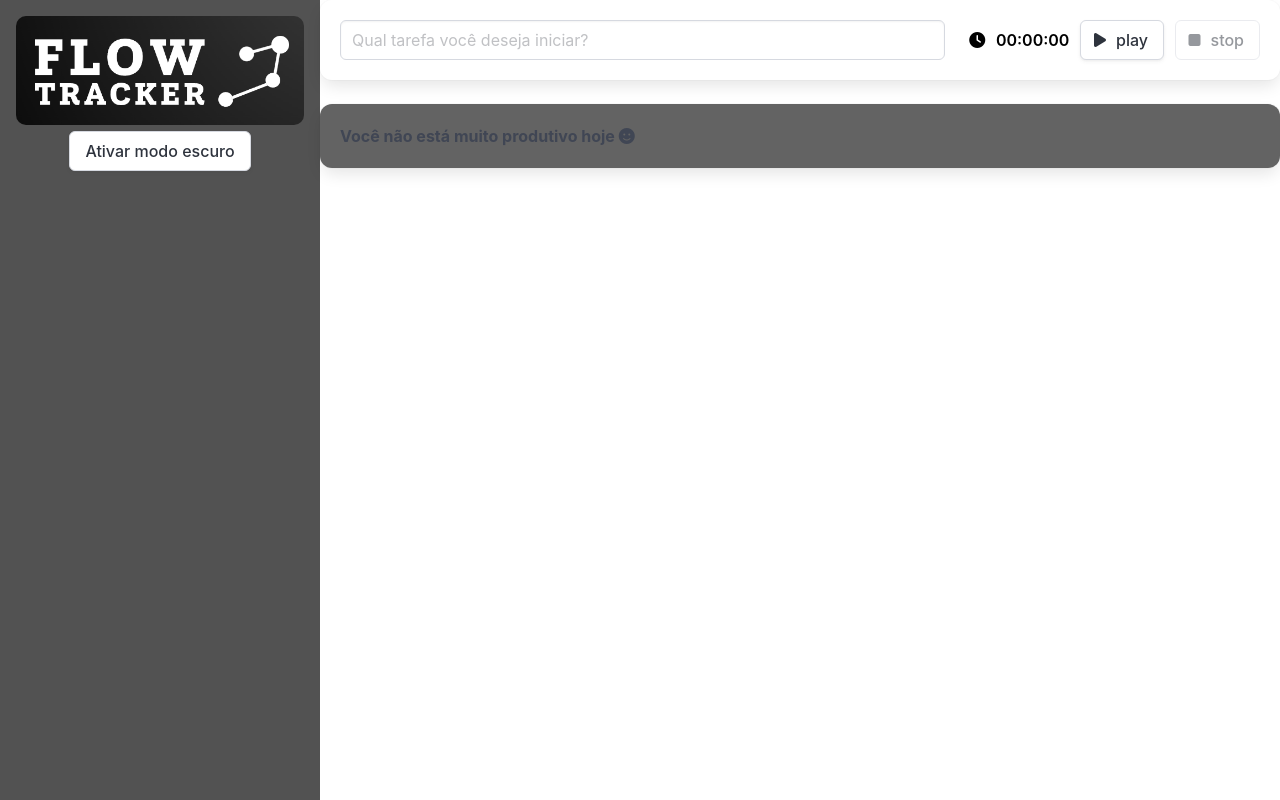
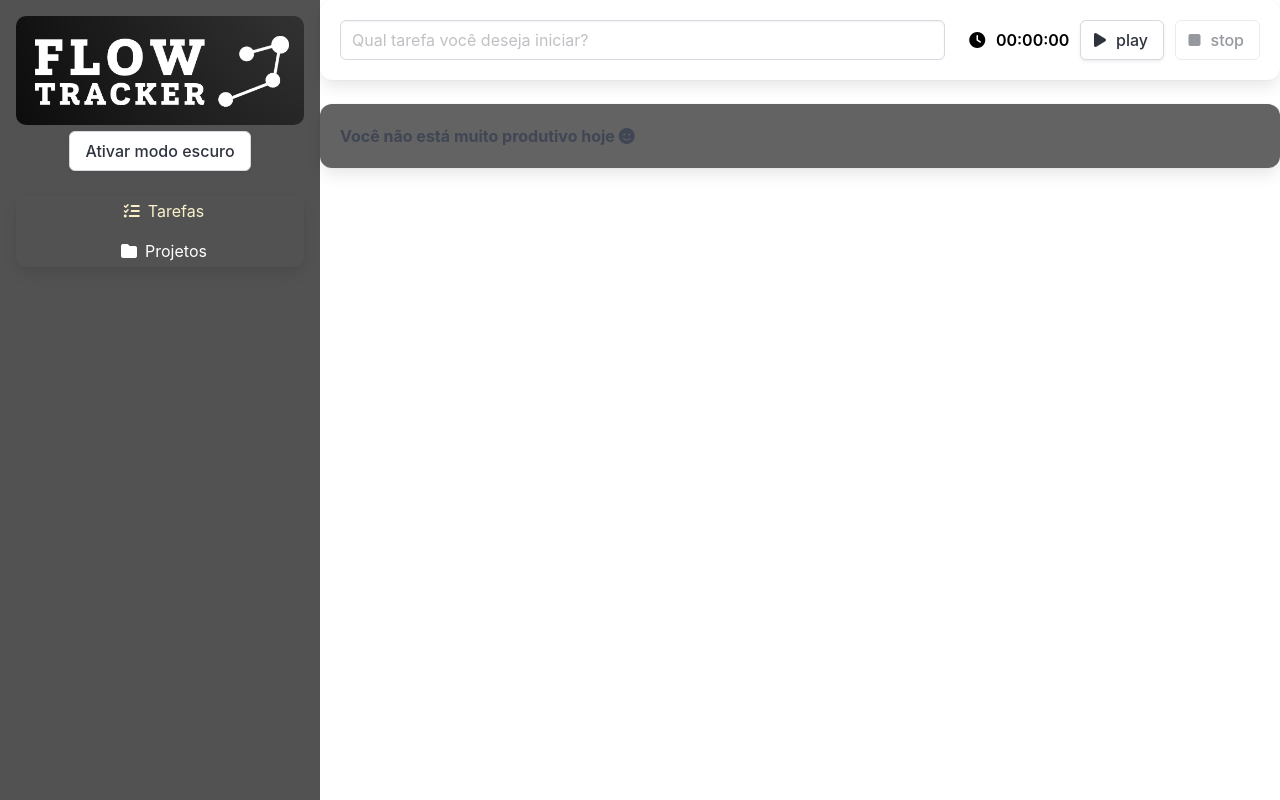
Before and after one commit to renawmontanari/flow-tracker, a Vue app: page /#/ in a window 1280 px wide. Built offline with nearby package versions, Linux system fonts and the light colour scheme.

Commit message:
refatorando e crinado as rotas

```diff
--- a/src/components/BarraLateral.vue
+++ b/src/components/BarraLateral.vue
@@ -29,7 +29,23 @@
     <h1>
       <img class="img-logo" src="../assets/logo.png" alt="logo" />
     </h1>
-    <button class="button" @click="alterarTema">{{ textoBotao }}</button>
+    <div class="has-text-centered">
+      <button class="button" @click="alterarTema">{{ textoBotao }}</button>
+    </div>
+    <nav class="panel mt-5">
+      <ul>
+        <li>
+          <router-link to="/" class="link"
+            ><i class="fas fa-tasks m-2"></i>Tarefas</router-link
+          >
+        </li>
+        <li>
+          <router-link to="/projetos" class="link"
+            ><i class="fas fa-folder m-2"></i>Projetos</router-link
+          >
+        </li>
+      </ul>
+    </nav>
   </header>
 </template>
 
@@ -46,6 +62,19 @@
   border-radius: 10px;
 }
 
+.panel li {
+  margin: 8px 0;
+}
+.link {
+  color: #fff;
+}
+.link:hover {
+  color: #faf0ca;
+}
+.link.router-link-active {
+  color: #faf0ca;
+}
+
 @media only screen and (max-width: 768px) {
   header {
     padding: 2.5rem;
--- a/src/routes/index.ts
+++ b/src/routes/index.ts
@@ -1,4 +1,5 @@
 import Tarefas from "@/views/Tarefas.vue";
+import Projetos from "@/views/Projetos.vue";
 import { createRouter, createWebHashHistory, RouteRecordRaw } from "vue-router";
 
 const rotas: RouteRecordRaw[] = [
@@ -6,6 +7,11 @@
     path: "/",
     name: "Tarefas",
     component: Tarefas,
+  },
+  {
+    path: "/projetos",
+    name: "Projetos",
+    component: Projetos,
   },
 ];
 
--- /dev/null
+++ b/src/views/Projetos.vue
@@ -0,0 +1,9 @@
+<script lang="ts">
+export default {
+  name: "Projetos",
+};
+</script>
+
+<template>
+  <h1>Projetos</h1>
+</template>
```
